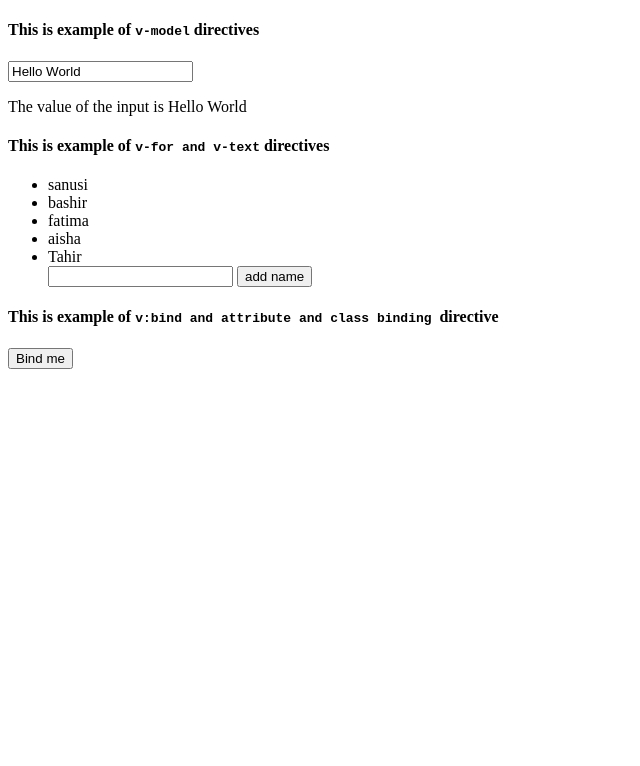
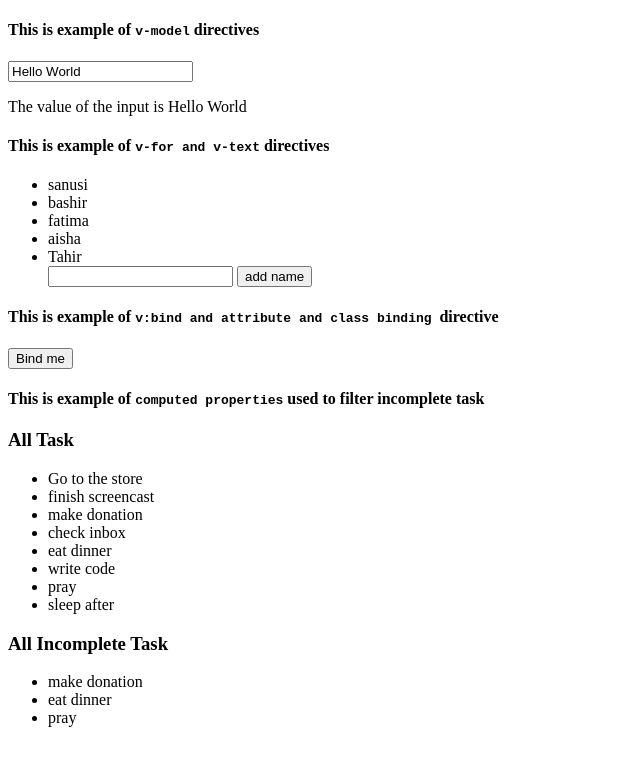
Before and after one commit to ssanusi/vue-step-by-step, a plain HTML site: page index.html in a window 1280 px wide. Shown: the whole page, without its empty margins (0-640 px from the left). Drawn offline with nearby package versions, Linux system fonts and the light colour scheme.

Commit message:
implement computed property

```diff
--- a/index.html
+++ b/index.html
@@ -24,6 +24,16 @@
        <h4>This is example of <code> v:bind and attribute and class binding </code> directive</h4>
        <button type="submit" :title="title" >Bind me</button>
 
+       <h4>This is example of <code>computed properties</code> used to filter incomplete task</h4>
+       <h3>All Task</h3>
+       <ul>
+           <li v-for="(task, index) in tasks" :key="index">{{ task.description }}</li>
+       </ul>
+       <h3>All Incomplete Task</h3>
+       <ul>
+           <li v-for="(task, index) in incompleteTask" :key="index">{{ task.description }}</li>
+       </ul>
+
     </div>
 
 <script src="https://cdn.jsdelivr.net/npm/vue/dist/vue.js"></script>
@@ -35,13 +45,29 @@
         newName : '',
         names : ['sanusi', 'bashir', 'fatima', 'aisha', 'Tahir'  ],
         title : 'Now the title is being handle fro javascript',
+        tasks: [
+            { description: 'Go to the store', completed : true},
+            { description: 'finish screencast', completed : true},
+            { description: 'make donation', completed : false},
+            { description: 'check inbox', completed : true},
+            { description: 'eat dinner', completed : false},
+            { description: 'write code', completed : true},
+            { description: 'pray', completed : false},
+            { description: 'sleep after', completed : true}
+        ]
         },
         methods : {
             addName(){
                 this.names.push(this.newName);
                 this.newName = '';
             }
-        }
+        },
+
+        computed: {
+            incompleteTask(){
+               return this.tasks.filter(task => !task.completed)
+            }
+        },
     })
 
 </script>
```
